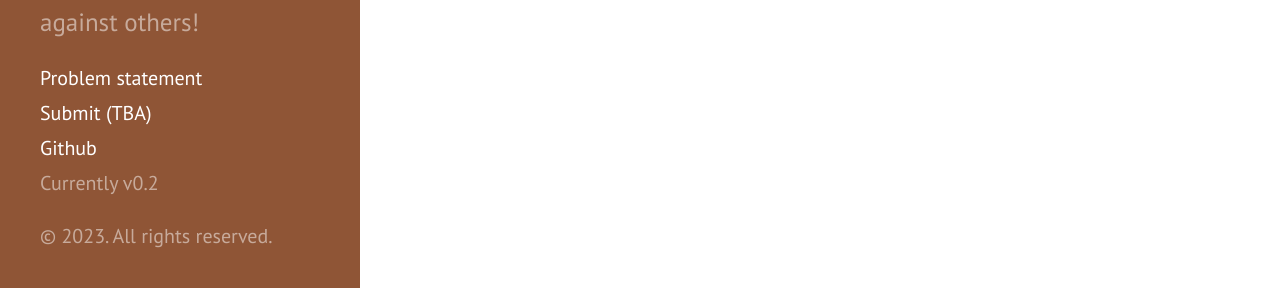
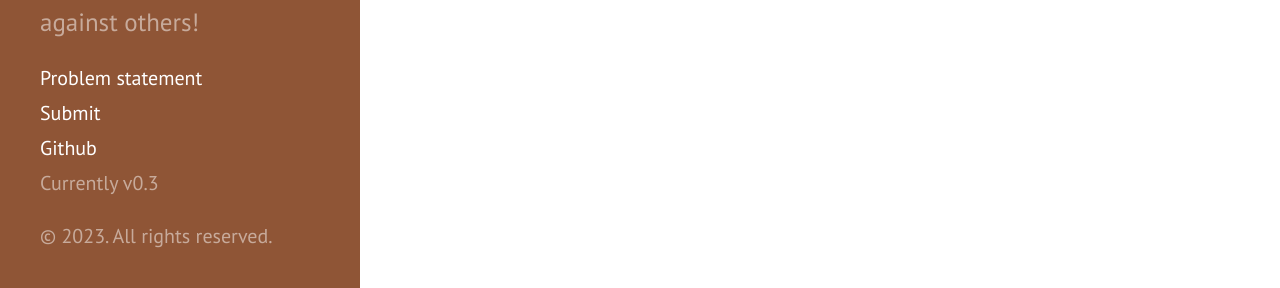
Before and after one commit to roehrt/bgc, a Jekyll site: the page built from website/index.md, in a window 1280 px wide. Shown: the part 609-897 px from the top of the page. Built offline with Jekyll 4.4.1, drawn with Linux system fonts in a browser that asks for light colours.

Commit message:
Publish submit link

```diff
--- a/website/_config.yml
+++ b/website/_config.yml
@@ -4,6 +4,6 @@
 url: https://roehrt.github.io
 baseurl: /bgc
 markdown: kramdown
-version: 0.2
+version: 0.3
 repo: https://github.com/roehrt/bgc
 pdf: problem-bgc.pdf
--- a/website/_includes/sidebar.html
+++ b/website/_includes/sidebar.html
@@ -11,7 +11,7 @@
 
     <nav class="sidebar-nav">
       <a class="sidebar-nav-item" href="{{ site.baseurl }}/{{ site.pdf }}">Problem statement</a>
-      <a class="sidebar-nav-item" href="#">Submit (TBA)</a>
+      <a class="sidebar-nav-item" href="https://forms.gle/rxpPFW8AVNAFR4Yr8">Submit</a>
       <a class="sidebar-nav-item" href="{{ site.repo }}">Github</a>
       <span class="sidebar-nav-item">Currently v{{ site.version }}</span>
     </nav>
```
